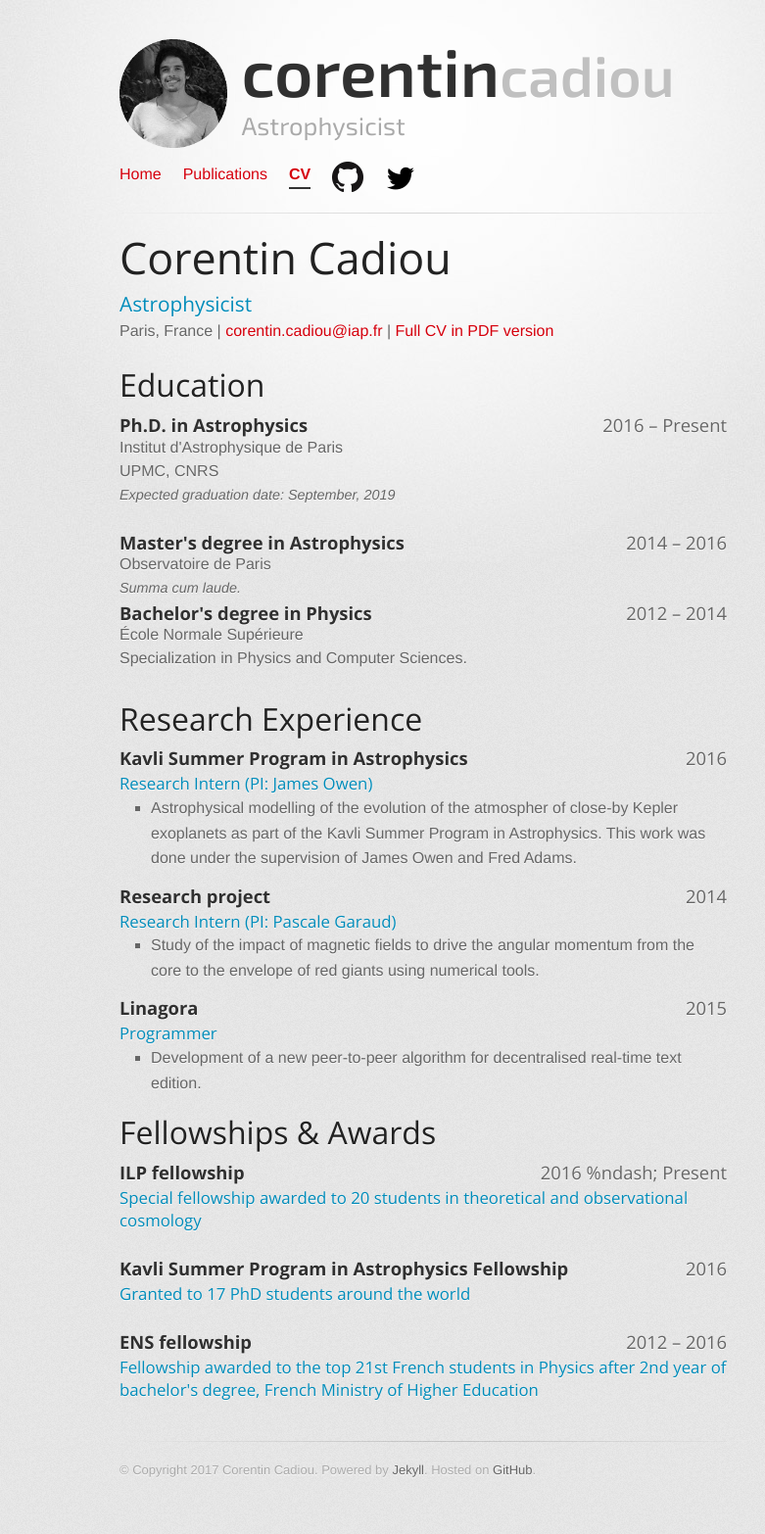
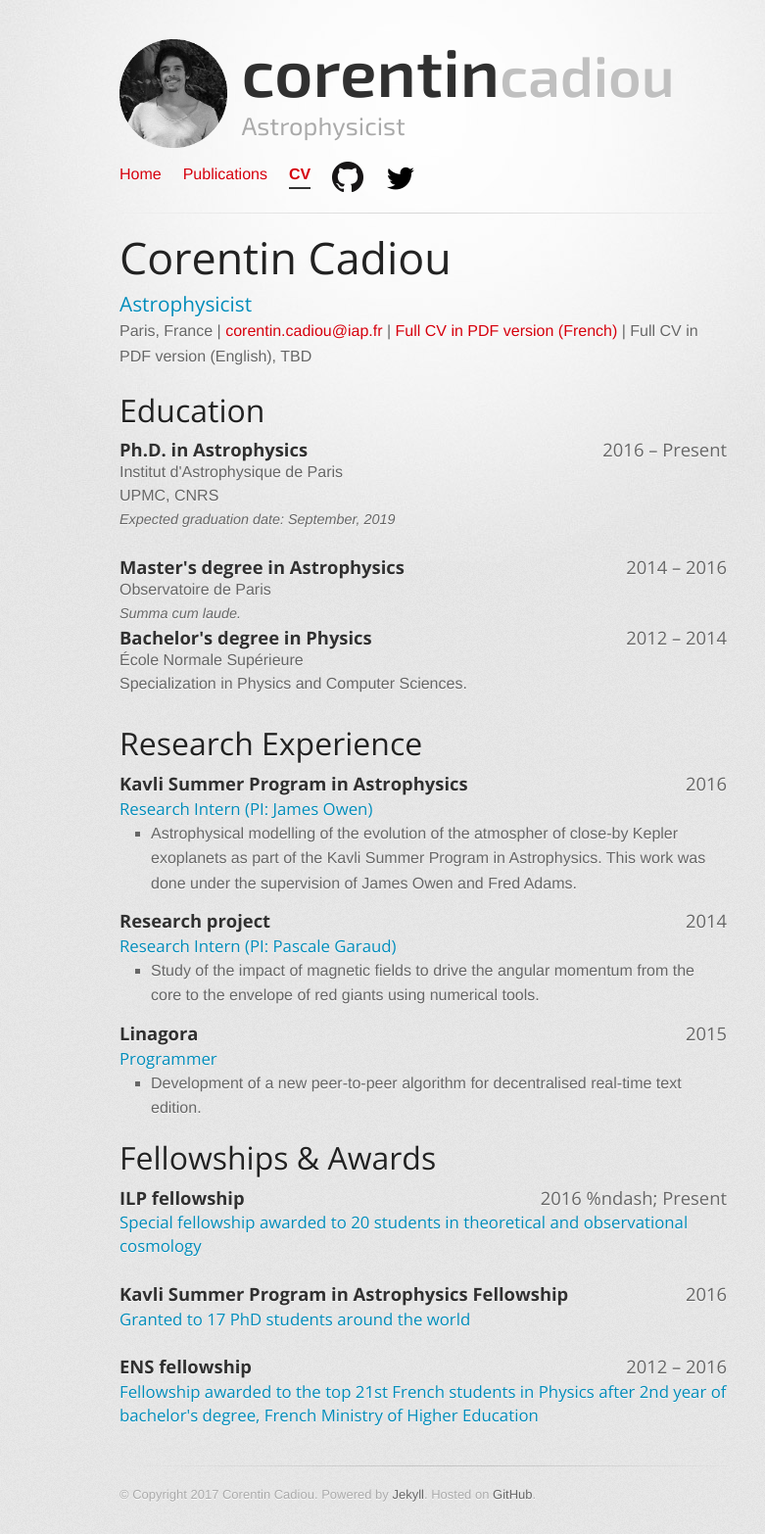
Before and after one commit to cphyc/cphyc.github.io, a Jekyll site: the page built from cv/index.html, in a window 1280 px wide. Shown: the whole page at 98% size, without its empty margins (208-989 px from the left). Built offline with Jekyll 4.4.1, drawn with Linux system fonts in a browser that asks for light colours; before the commit the page ends 1540 px from its top, so only the background shows below that.

```diff
--- a/cv/index.html
+++ b/cv/index.html
@@ -11,7 +11,8 @@
   <p>
     <span itemprop="address"><span itemprop="locality">Paris</span>, <span itemprop="region">France</span></span> |
     <a itemprop="email" href="mailto:corentin.cadiou@iap.fr">corentin.cadiou@iap.fr</a> |
-    <a href="{{site.url}}/cv/cv.pdf" target="_blank">Full CV in PDF version</a>
+    <a href="{{site.url}}/cv/cv.pdf" target="_blank">Full CV in PDF version (French)</a> |
+    Full CV in PDF version (English), TBD
   </p>
 </section>
 
```
